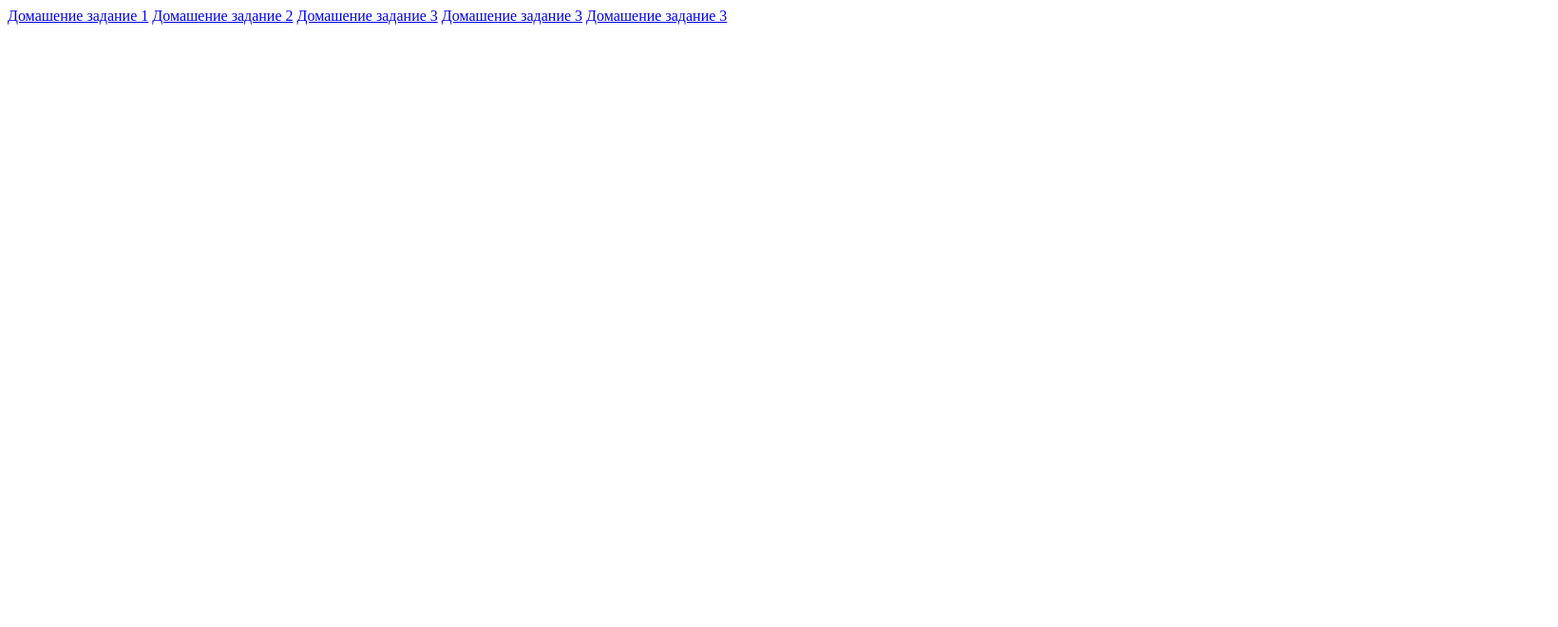
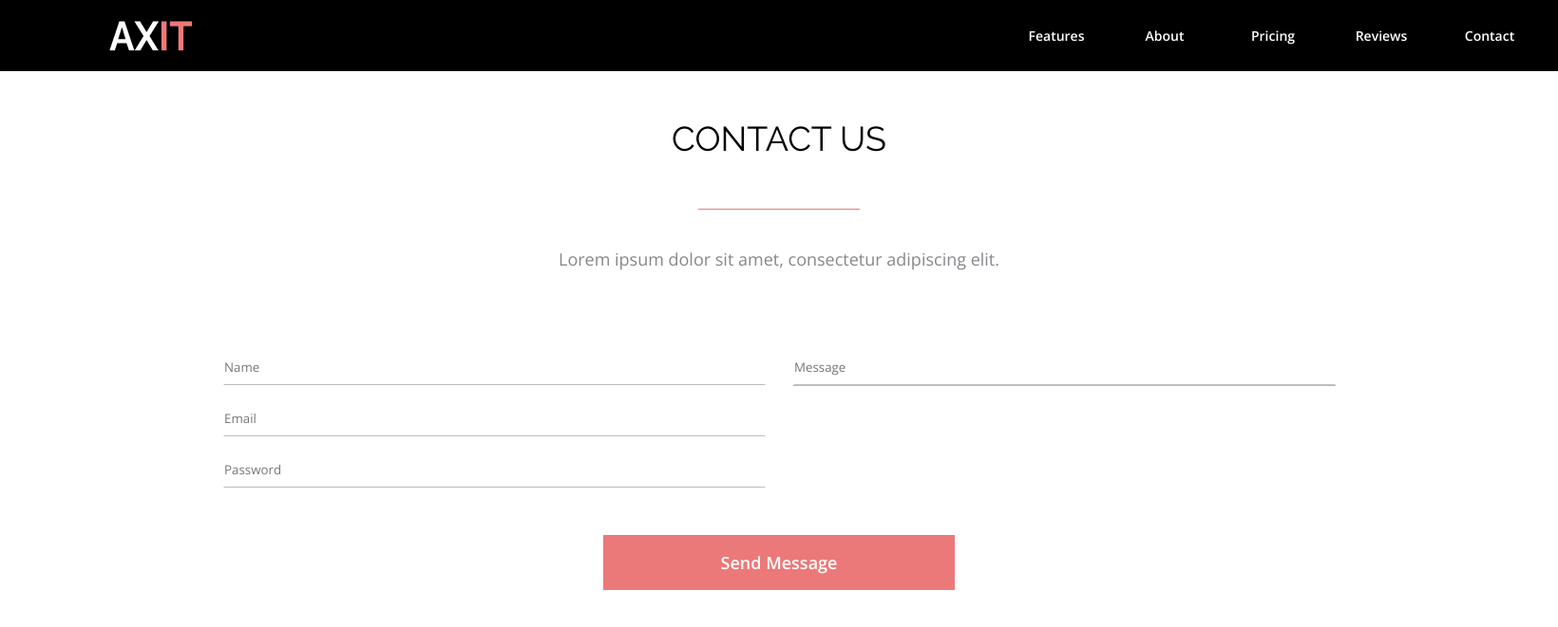
Before and after one commit to Drakyla226/WD13-onl-oleg-solodov, a PHP site: page /homework-6/index.html in a window 1640 px wide. Shown: the top 661 px of the page at 95% size. Run offline with PHP 8.4, Linux system fonts and the light colour scheme.

Commit message:
homework-6

```diff
--- a/homework-5/assets/css/style.css
+++ b/homework-5/assets/css/style.css
@@ -63,6 +63,7 @@ body {
 .container-sm__icon--item {
     display: flex;
     justify-content: center;
+    align-items: center;
     width: 70px;
     height: 70px;
     color: #86878B;
@@ -203,7 +204,6 @@ body {
     gap: 33px;
 }
 
-
 .footer-icon__svg svg {
     width: 53px;
     height: 53px;
--- a/homework-5/index.html
+++ b/homework-5/index.html
@@ -1,5 +1,5 @@
 <!DOCTYPE html>
-<html lang="en">
+<html lang="ru">
 
 <head>
     <meta charset="UTF-8">
--- /dev/null
+++ b/homework-6/assets/css/style.css
@@ -0,0 +1,170 @@
+@import url('https://fonts.googleapis.com/css2?family=Open+Sans:wght@300;600;700&family=Raleway:wght@100;400&display=swap');
+
+* {
+    padding: 0;
+    margin: 0;
+    text-decoration: none;
+    list-style-type: none;
+    box-sizing: border-box;
+    font-family: 'Open Sans', sans-serif;
+}
+
+body {
+    width: 100%;
+}
+
+header {
+    background: black;
+}
+
+.header {
+    width: 1510px;
+    display: flex;
+    justify-content: space-between;
+    padding: 22px 0;
+    margin-left: 115px;
+    margin-right: 170px;
+}
+
+.header-logo {
+    width: 87px;
+    height: 31px;
+}
+
+.header-list {
+    display: flex;
+    flex-direction: column;
+    justify-content: center;
+}
+
+.header-list__item {
+    display: flex;
+}
+
+.header-list__emel {
+    width: 114px;
+    color: #FFF;
+    text-align: center;
+    font-size: 14px;
+    font-style: normal;
+    font-weight: 600;
+    line-height: normal;
+    text-transform: capitalize;
+    cursor: pointer;
+    transition: 0.3s;
+}
+
+.header-list__emel:hover {
+    color: chartreuse;
+    transition: 0.4s;
+}
+
+.contact-us {
+    background-color: #fff;
+    display: flex;
+}
+
+.container-contact {
+    width: 1200px;
+    padding: 0 15px;
+    margin: 50px auto;
+}
+
+.container-contact-h2 {
+    position: relative;
+    color: #000;
+    font-family: 'Raleway', sans-serif;
+    text-align: center;
+    font-size: 36px;
+    font-style: normal;
+    font-weight: 400;
+    line-height: normal;
+    text-transform: uppercase;
+    padding-bottom: 54px;
+    margin-bottom: 40px;
+}
+
+.container-contact-h2::after {
+    position: absolute;
+    left: 50%;
+    content: "";
+    transform: translate(-50%, 0);
+    content: "";
+    bottom: 0;
+    background: #EC7979;
+    width: 170px;
+    height: 1px;
+}
+
+.container-contact-h3 {
+    color: #86878B;
+    text-align: center;
+    font-size: 18px;
+    font-style: normal;
+    font-weight: 400;
+    line-height: normal;
+    margin-bottom: 83px;
+}
+
+.form {
+    display: flex;
+    flex-direction: column;
+    justify-content: center;
+    position: relative;
+}
+
+.form-input {
+    display: flex;
+    flex-direction: column;
+    justify-content: center;
+    align-items: flex-start;
+    gap: 16px;
+}
+
+.form-input input {
+    width: 571px;
+    height: 38px;
+    background: transparent;
+    border: 1px solid #fff;
+    border-bottom: 1px solid #BDBDBD;
+}
+
+.form-input input:focus {
+    width: 571px;
+    height: 38px;
+    background: transparent;
+    border: 0;
+    border-bottom: 1px solid #BDBDBD;
+}
+
+.form-input_right {
+    position: absolute;
+    top: 0;
+    left: 600px;
+    border: 0;
+    border-bottom: 1px solid #BDBDBD;
+}
+
+.form-input_right input {
+    width: 571px;
+    height: 38px;
+}
+
+button {
+    position: absolute;
+    left: 50%;
+    transform: translate(-50% , 0);
+    text-align: center;
+    margin-top: 50px;
+    width: 370px;
+    height: 58px;
+    color: #FFF;
+    background: #EC7979;
+    border: 0;
+    text-align: center;
+    font-size: 18px;
+    font-style: normal;
+    font-weight: 600;
+    line-height: normal;
+    text-transform: capitalize;
+}
--- /dev/null
+++ b/homework-6/index.html
@@ -0,0 +1,51 @@
+<!DOCTYPE html>
+<html lang="ru">
+
+<head>
+    <meta charset="UTF-8">
+    <meta name="viewport" content="width=device-width, initial-scale=1.0">
+    <title>Шестое</title>
+    <link rel="stylesheet" href="assets/css/style.css">
+</head>
+
+<body>
+
+    <header>
+        <section class="header">
+            <div class="header-logo">
+                <img src="assets/img/logo.png" alt="LOGO">
+            </div>
+            <div class="header-list">
+                <ul class="header-list__item">
+                    <li class="header-list__emel">features</li>
+                    <li class="header-list__emel">About</li>
+                    <li class="header-list__emel">Pricing</li>
+                    <li class="header-list__emel">Reviews</li>
+                    <li class="header-list__emel">Contact</li>
+                </ul>
+            </div>
+        </section>
+    </header>
+
+    <section class="contact-us">
+        <div class="container-contact">
+            <h2 class="container-contact-h2">contact us</h2>
+            <h3 class="container-contact-h3">Lorem ipsum dolor sit amet, consectetur adipiscing elit.</h3>
+            <div class="form">
+                <form action="#">
+                    <div class="form-input">
+                        <input type="text" name="" id="" placeholder="Name">
+                        <input type="email" name="" id="" placeholder="Email">
+                        <input type="password" name="" id="" placeholder="Password">
+                    </div>
+                    <div class="form-input form-input_right">
+                        <input type="text" name="" id="" placeholder="Message">
+                    </div>
+                        <button>Send Message</button>
+                </form>
+            </div>
+        </div>
+    </section>
+</body>
+
+</html>
```
Also changed, not shown: homework-6/assets/img/logo.png (added).
